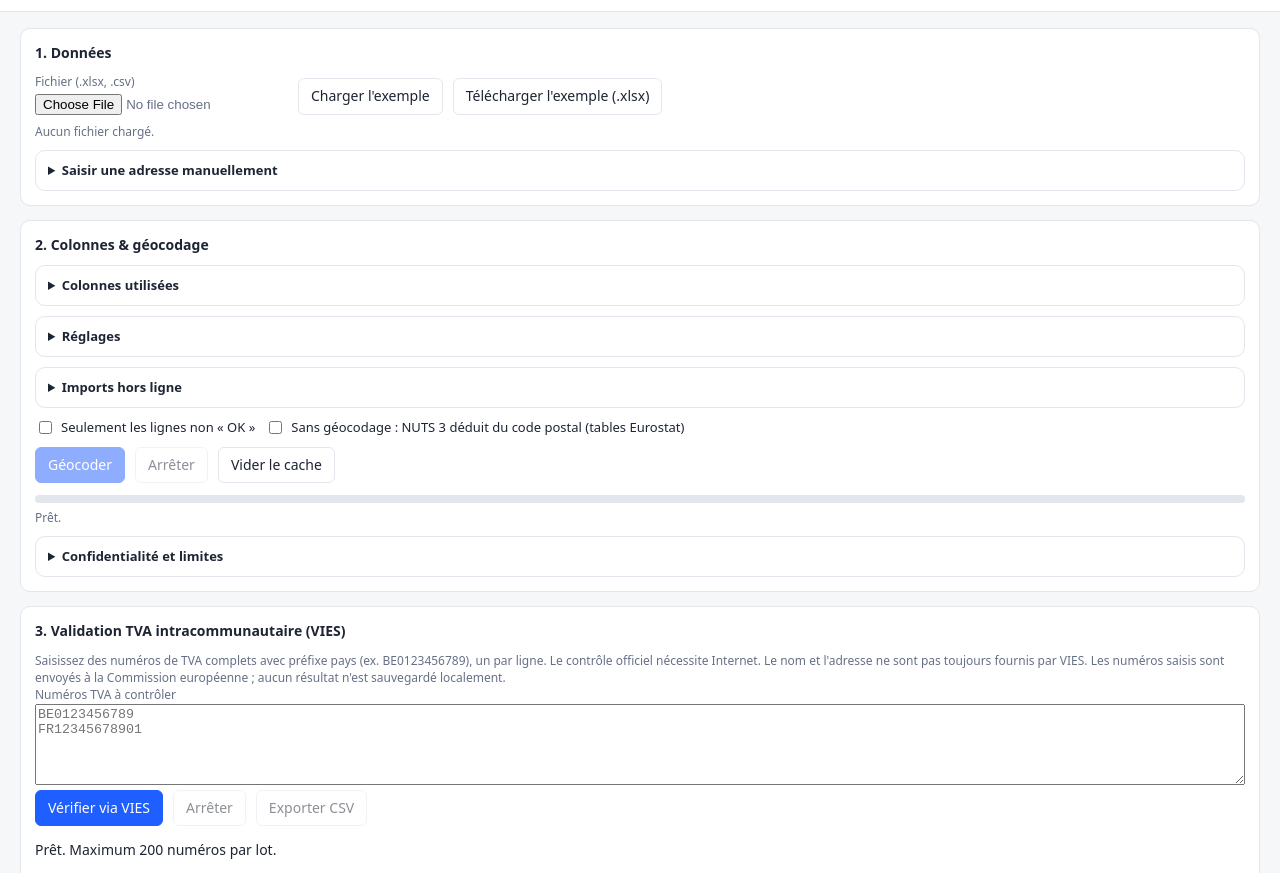
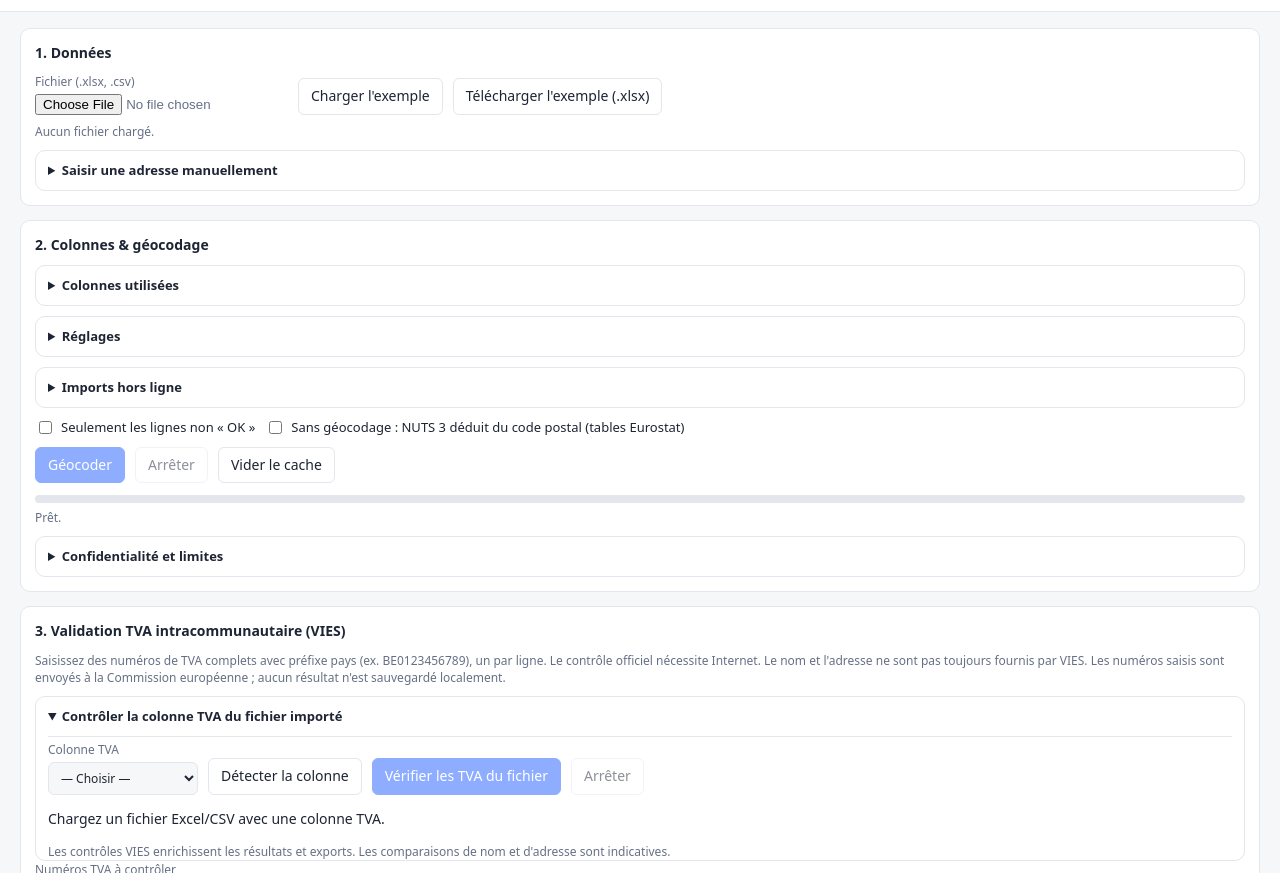
Before and after one commit to pmeyssonnier/NUTS-locator-app, a website: page index.html in a window 1280 px wide. Shown: the part 66-939 px from the top of the page. Drawn offline with Linux system fonts and the light colour scheme.

Commit message:
feat: add imported VAT batch validation controls

```diff
--- a/index.html
+++ b/index.html
@@ -97,7 +97,15 @@
   <section class="card" id="sec-vies" aria-labelledby="h-vies">
     <h2 id="h-vies">3. Validation TVA intracommunautaire (VIES)</h2>
     <p class="notice">Saisissez des numéros de TVA complets avec préfixe pays (ex. BE0123456789), un par ligne. Le contrôle officiel nécessite Internet. Le nom et l'adresse ne sont pas toujours fournis par VIES. Les numéros saisis sont envoyés à la Commission européenne ; aucun résultat n'est sauvegardé localement.</p>
-    <label class="wide" for="vatInput">Numéros TVA à contrôler</label>
+    <details class="fold" open><summary>Contrôler la colonne TVA du fichier importé</summary>
+<div class="row"><label>Colonne TVA <select id="vatColumn"><option value="">— Choisir —</option></select></label>
+<button id="vatDetectExcel">Détecter la colonne</button>
+<button class="primary" id="vatRunExcel" disabled>Vérifier les TVA du fichier</button>
+<button id="vatStopExcel" disabled>Arrêter</button></div>
+<p id="vatExcelStatus" role="status">Chargez un fichier Excel/CSV avec une colonne TVA.</p>
+<p class="notice">Les contrôles VIES enrichissent les résultats et exports. Les comparaisons de nom et d'adresse sont indicatives.</p>
+</details>
+<label class="wide" for="vatInput">Numéros TVA à contrôler</label>
     <textarea id="vatInput" rows="5" style="width:100%" placeholder="BE0123456789&#10;FR12345678901"></textarea>
     <div class="row">
       <button class="primary" id="vatCheck">Vérifier via VIES</button>
```
